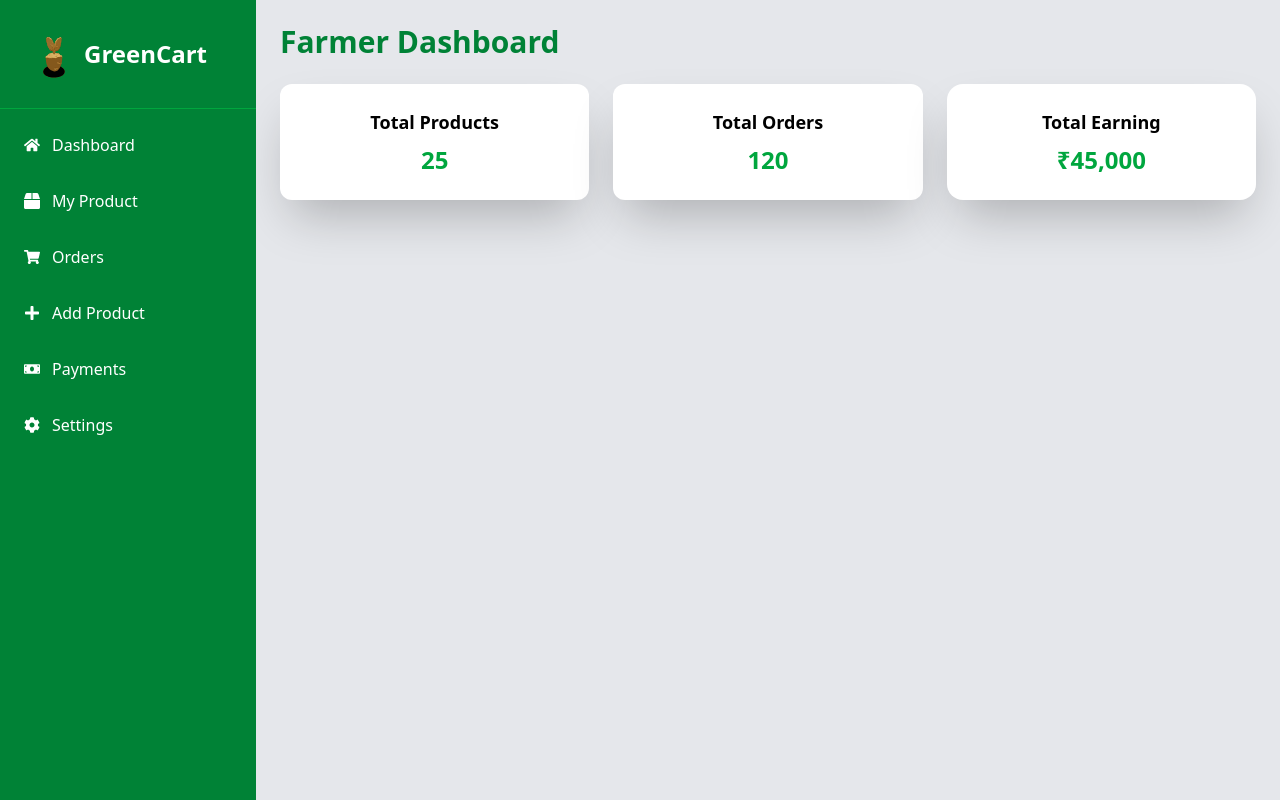
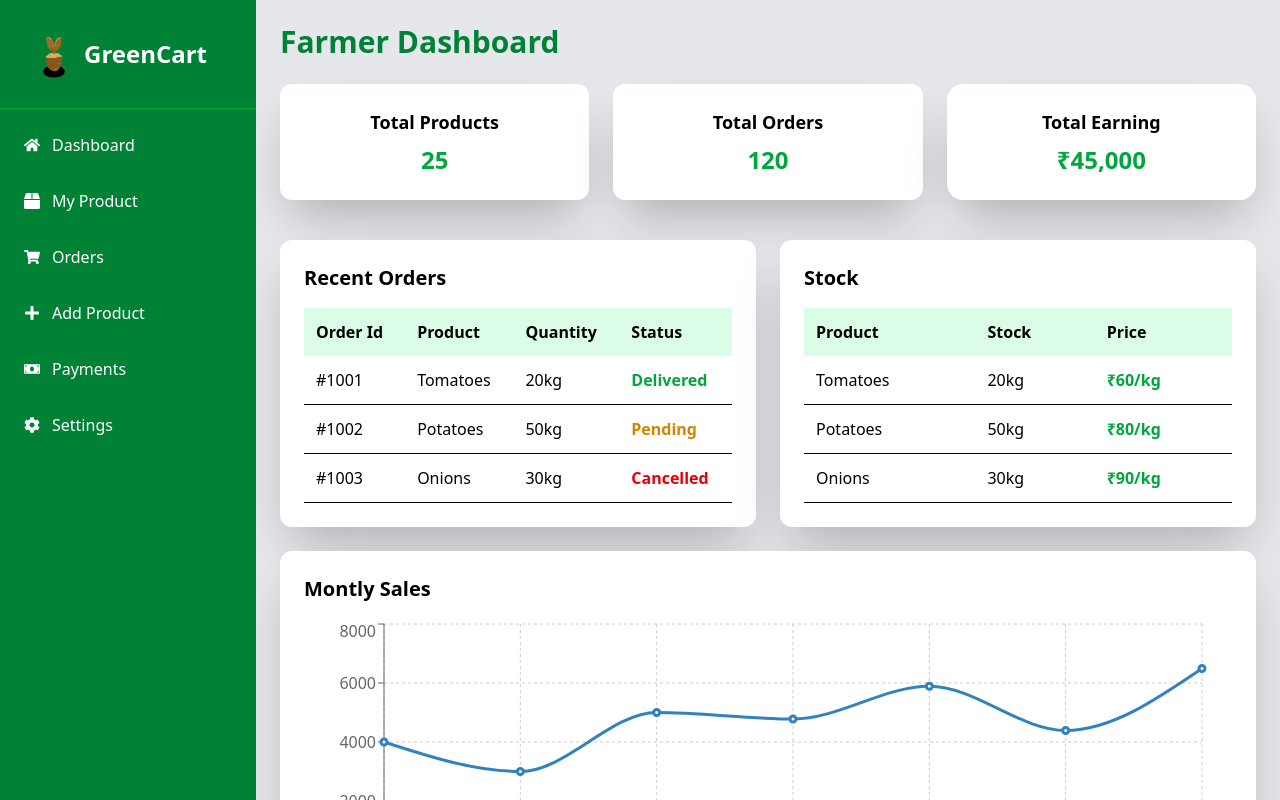
Before and after one commit to Rushikeshkuthe/greenCart-client, a React (Vite) app in the folder greenCart_client/: page /farmerDash in a window 1280 px wide. Built offline with nearby package versions, Linux system fonts and the light colour scheme.

Commit message:
complete dashboard for farmer role

```diff
--- a/greenCart_client/package.json
+++ b/greenCart_client/package.json
@@ -15,6 +15,7 @@
     "react-dom": "^19.1.1",
     "react-icons": "^5.5.0",
     "react-router-dom": "^7.9.3",
+    "recharts": "^3.2.1",
     "tailwindcss": "^4.1.13"
   },
   "devDependencies": {
--- /dev/null
+++ b/greenCart_client/src/components/SalesData.jsx
@@ -0,0 +1,34 @@
+import React from 'react'
+import { CartesianGrid, Legend, Line, LineChart, ResponsiveContainer, Tooltip, XAxis, YAxis } from 'recharts'
+
+const SalesData = () =>{
+
+    const salesDate = [
+         { month: "Jan", sales: 4000 },
+  { month: "Feb", sales: 3000 },
+  { month: "Mar", sales: 5000 },
+  { month: "Apr", sales: 4780 },
+  { month: "May", sales: 5890 },
+  { month: "Jun", sales: 4390 },
+  { month: "Jul", sales: 6490 },
+    ]
+
+    return(
+
+        <div className='bg-white shadow-2xl rounded-xl p-6 mt-6'>
+            <h2 className='text-xl font-semibold mb-4' > Montly Sales</h2>
+        <ResponsiveContainer width='100%' height={300}>
+            <LineChart data={salesDate} margin={{top:5,right:30,left:20,bottom:5}}>
+            <CartesianGrid strokeDasharray='3 3'/>
+            <XAxis dataKey='month'/>
+            <YAxis/>
+            <Tooltip/>
+            <Legend/>
+            <Line type='monotone' dataKey='sales' strokeWidth={3}/>
+            </LineChart>
+        </ResponsiveContainer>
+        </div>
+    )
+}
+
+export default SalesData
--- a/greenCart_client/src/pages/FarmerDash.jsx
+++ b/greenCart_client/src/pages/FarmerDash.jsx
@@ -1,5 +1,6 @@
 import React from 'react'
 import MainLayout from '../layouts/MainLayout'
+import SalesData from '../components/SalesData'
 
 const FarmerDash=()=>{
 
@@ -20,8 +21,79 @@ const FarmerDash=()=>{
                    <h2 className='text-lg font-semibold'>Total Earning</h2>
                    <p className='text-2xl text-green-600 mt-2 font-semibold'>₹45,000</p>
                 </div>
+            </div>
+            <div>
+            </div>
+            <div className='grid grid-cols-2 gap-6 md:grid-cols-2'>
+                <div className='mt-10 bg-white shadow-2xl rounded-xl grid p-6 overflow-x-auto'>
+            <h2 className='text-xl font-semibold mb-4'>Recent Orders</h2>
+            <table classname='w-full border-collapse rounded-2xl min-w-[400px]'>
+                <thead>
+                    <tr className='bg-green-100 text-left '>
+                        <th className='p-3'>Order Id</th>
+                        <th className='p-3'>Product</th>
+                        <th className='p-3'>Quantity</th>
+                        <th className='p-3'>Status</th>
+                    </tr>
+                </thead>
+                <tbody>
+                   <tr className="border-b">
+              <td className="p-3">#1001</td>
+              <td className="p-3">Tomatoes</td>
+              <td className="p-3">20kg</td>
+              <td className="p-3 text-green-600 font-semibold">Delivered</td>
+            </tr>
+            <tr className="border-b">
+              <td className="p-3">#1002</td>
+              <td className="p-3">Potatoes</td>
+              <td className="p-3">50kg</td>
+              <td className="p-3 text-yellow-600 font-semibold">Pending</td>
+            </tr>
+            <tr className="border-b">
+              <td className="p-3">#1003</td>
+              <td className="p-3">Onions</td>
+              <td className="p-3">30kg</td>
+              <td className="p-3 text-red-600 font-semibold">Cancelled</td>
+            </tr>
+                </tbody>
+            </table>
+            </div>
 
+            <div className='mt-10 bg-white shadow-2xl rounded-xl p-6 grid overflow-x-auto'>
+            <h2 className='text-xl font-semibold mb-4'>Stock</h2>
+            <table classname='w-full border-collapse rounded-2xl min-w-[400px]'>
+                <thead>
+                    <tr className='bg-green-100 text-left '>
+                        <th className='p-3'>Product</th>
+                        <th className='p-3'>Stock</th>
+                        <th className='p-3'>Price</th>
+                    </tr>
+                </thead>
+                <tbody>
+                <tr className="border-b">
+              <td className="p-3">Tomatoes</td>
+              <td className="p-3">20kg</td>
+              <td className="p-3 text-green-600 font-semibold">₹60/kg</td>
+            </tr>
+            <tr className="border-b">
+              <td className="p-3">Potatoes</td>
+              <td className="p-3">50kg</td>
+              <td className="p-3 text-green-600 font-semibold">₹80/kg</td>
+            </tr>
+            <tr className="border-b">
+              <td className="p-3">Onions</td>
+              <td className="p-3">30kg</td>
+              <td className="p-3 text-green-600 font-semibold">₹90/kg</td>
+            </tr>
+                </tbody>
+            </table>
             </div>
+            </div>
+            {/* chart */}
+            <div className='grid grid-cols-1 md:grid-cols-1'>
+            <SalesData/>
+            </div>
+
         </MainLayout>
     )
 }
```
Also changed, not shown: 1 other file (tests, documents, lock files or other folders).
